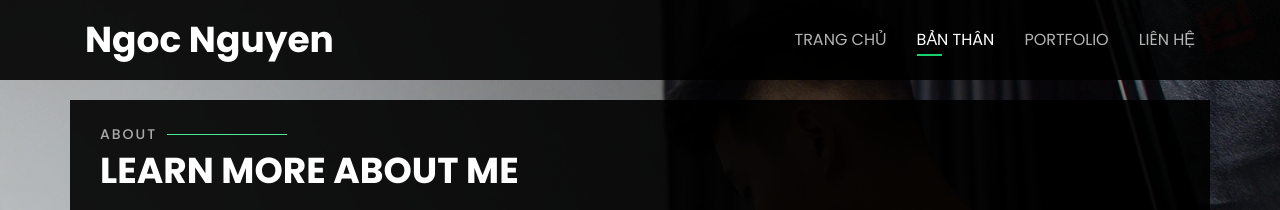
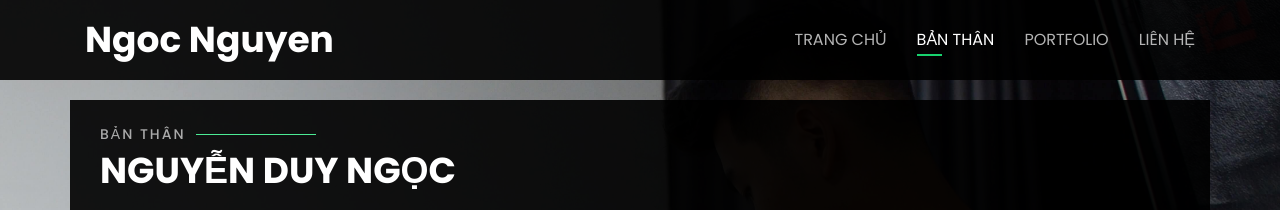
Before and after one commit to neeooneeoon/neeooneeoon.github.io, a plain HTML site: page index.html in a window 1280 px wide. Both pictures are taken after a click on the link "BẢN THÂN". Shown: the top 210 px of the page. Drawn offline with nearby package versions, Linux system fonts and the light colour scheme.

Commit message:
img switch

```diff
--- a/index.html
+++ b/index.html
@@ -70,8 +70,8 @@
     <div class="about-me container">
 
       <div class="section-title">
-        <h2>About</h2>
-        <p>Learn more about me</p>
+        <h2>BẢN THÂN</h2>
+        <p>Nguyễn Duy Ngọc</p>
       </div>
 
       <div class="row">
```
Also changed, not shown: assets/img/me.jpg, assets/img/me_backup.jpg (added), 3 other files.
